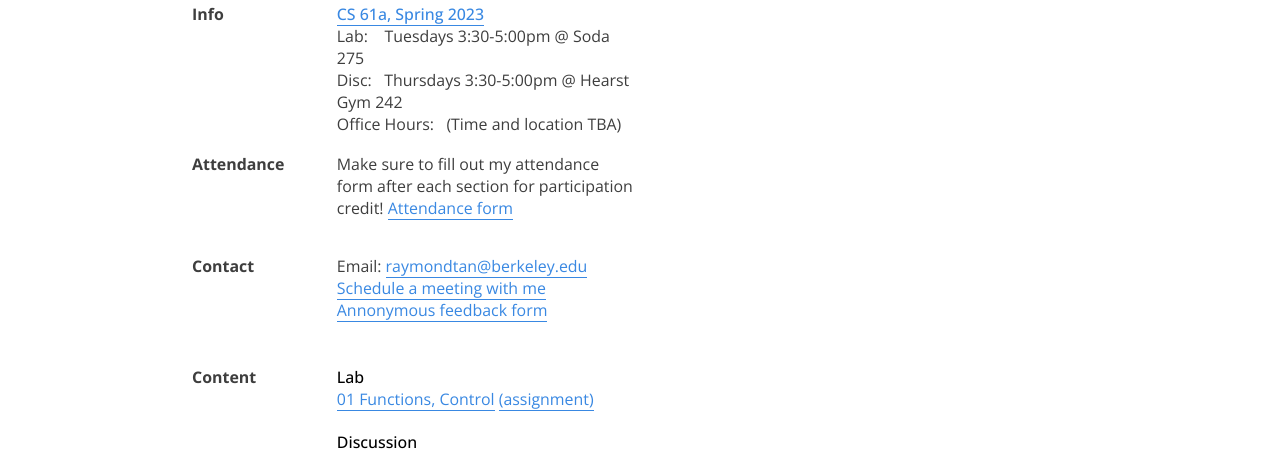
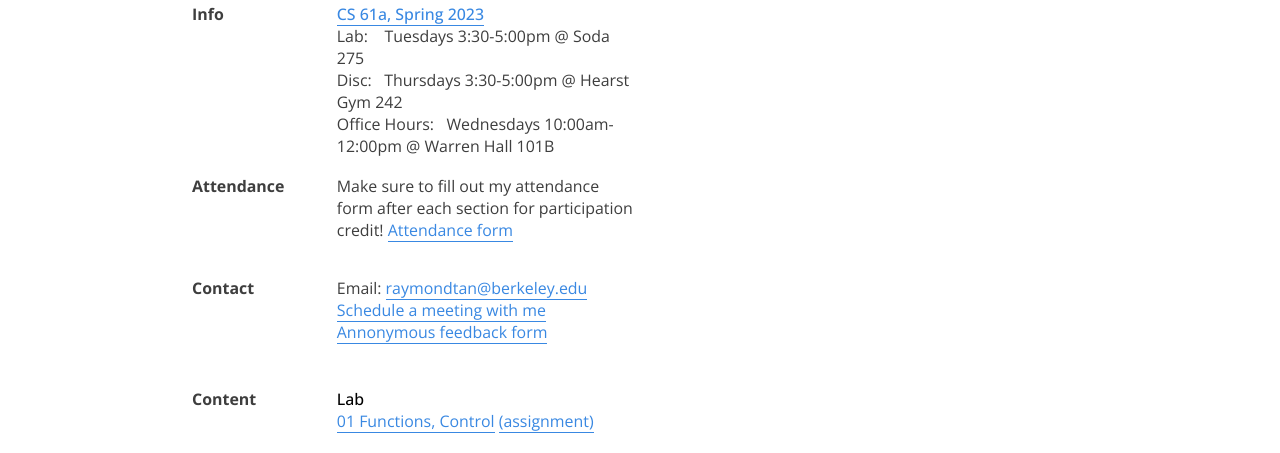
Before and after one commit to raymondtan8/personal-website, a plain HTML site: page teaching.html in a window 1280 px wide. Shown: the part 347-800 px from the top of the page. Drawn offline with nearby package versions, Linux system fonts and the light colour scheme.

Commit message:
Update OH

```diff
--- a/teaching.html
+++ b/teaching.html
@@ -47,7 +47,7 @@
                             <li class="emphasize"><a href="https://cs61a.org/">CS 61a, Spring 2023</a></li>
                             <li>Lab:&nbsp;&nbsp;&nbsp;&nbsp;Tuesdays 3:30-5:00pm @ Soda 275</li>
                             <li>Disc:&nbsp;&nbsp;&nbsp;Thursdays 3:30-5:00pm @ Hearst Gym 242</li>
-                            <li>Office Hours:&nbsp;&nbsp;&nbsp;(Time and location TBA)</li>
+                            <li>Office Hours:&nbsp;&nbsp;&nbsp;Wednesdays 10:00am-12:00pm @ Warren Hall 101B</li>
                         </ul>
                     </div>
                 </div>
```
